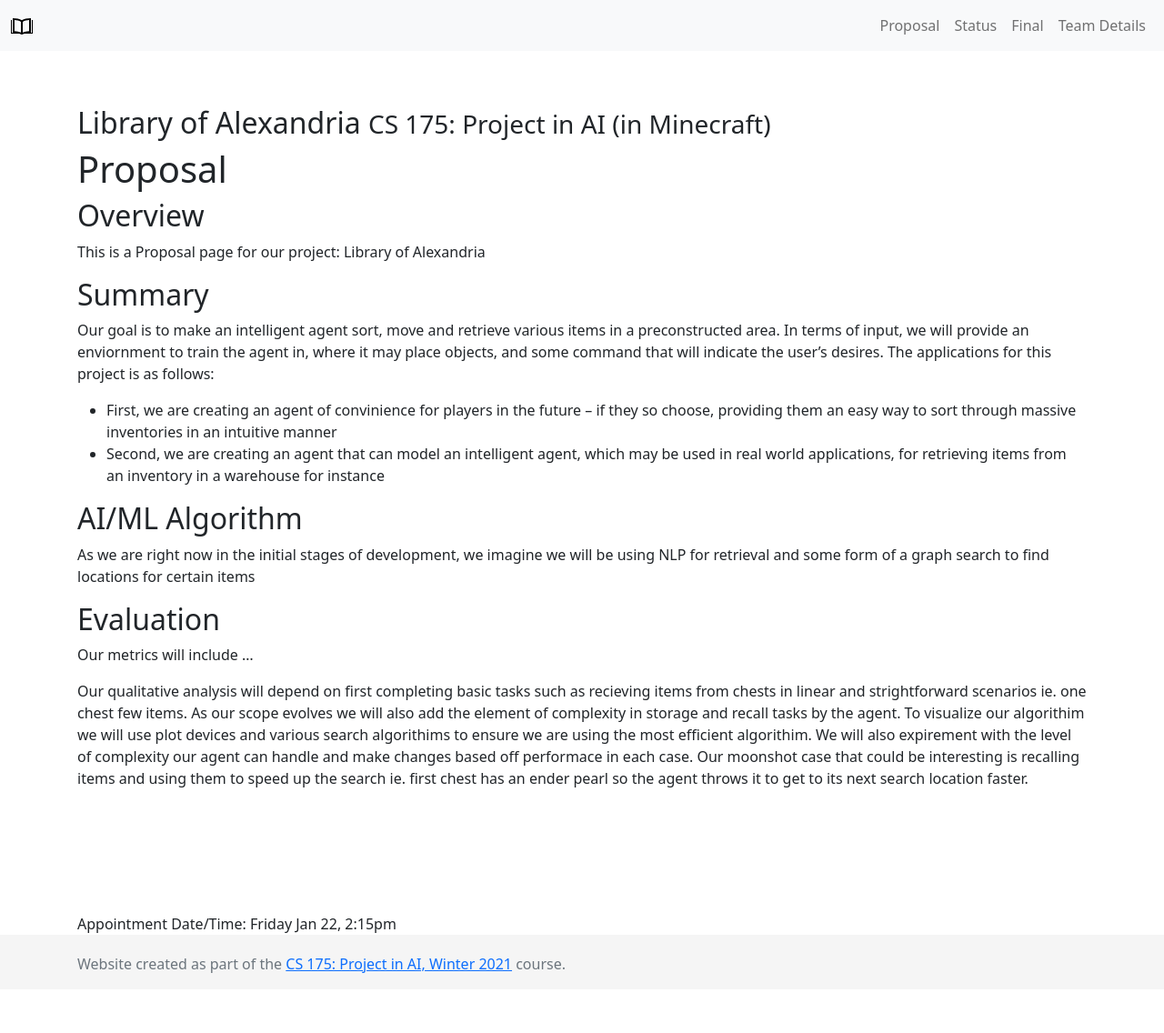
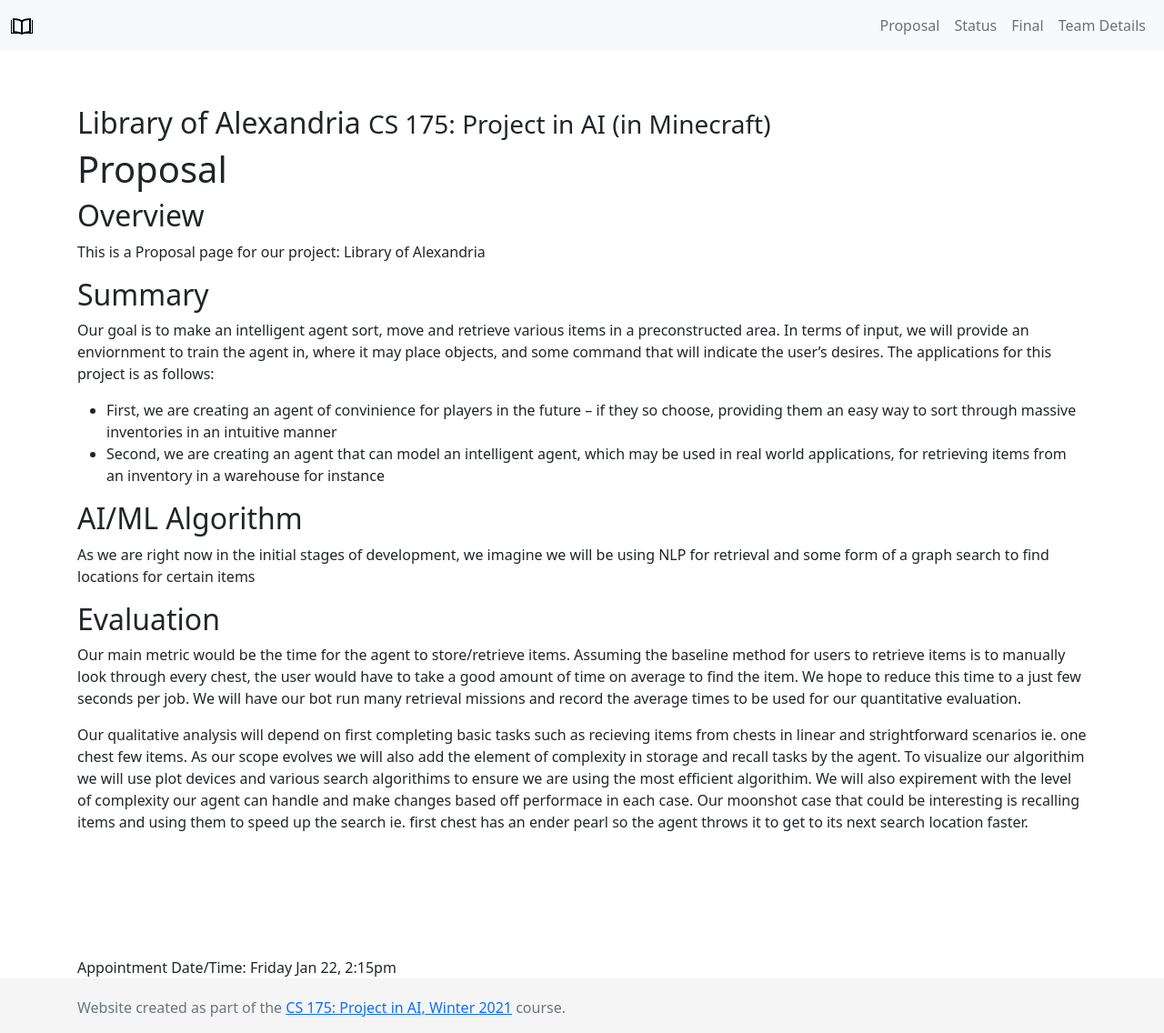
Before and after one commit to burwinliu-zz/LibraryOfAlexandria, a Jekyll site: the page built from docs/proposal.md, in a window 1280 px wide. Shown: the whole page at 91% size. Built offline with Jekyll 4.4.1, drawn with Linux system fonts in a browser that asks for light colours; before the commit the page ends 1088 px from its top, so only the background shows below that.

Commit message:
Update proposal.md
added quantitative evaluation

```diff
--- a/docs/proposal.md
+++ b/docs/proposal.md
@@ -16,7 +16,7 @@ Our goal is to make an intelligent agent sort, move and retrieve various items i
 As we are right now in the initial stages of development, we imagine we will be using NLP for retrieval and some form of a graph search to find locations for certain items
 
 ## Evaluation
-Our metrics will include ...
+Our main metric would be the time for the agent to store/retrieve items. Assuming the baseline method for users to retrieve items is to manually look through every chest, the user would have to take a good amount of time on average to find the item. We hope to reduce this time to a just few seconds per job. We will have our bot run many retrieval missions and record the average times to be used for our quantitative evaluation.
 
 Our qualitative analysis will depend on first completing basic tasks such as recieving items from chests in linear and strightforward scenarios ie. one chest few items. As our scope evolves we will also add the element of complexity in storage and recall tasks by the agent. To visualize our algorithim we will use plot devices and various search algorithims to ensure we are using the most efficient algorithim. We will also expirement with the level of complexity our agent can handle and make changes based off performace in each case. Our moonshot case that could be interesting is recalling items and using them to speed up the search ie. first chest has an ender pearl so the agent throws it to get to its next search location faster.
 
```
